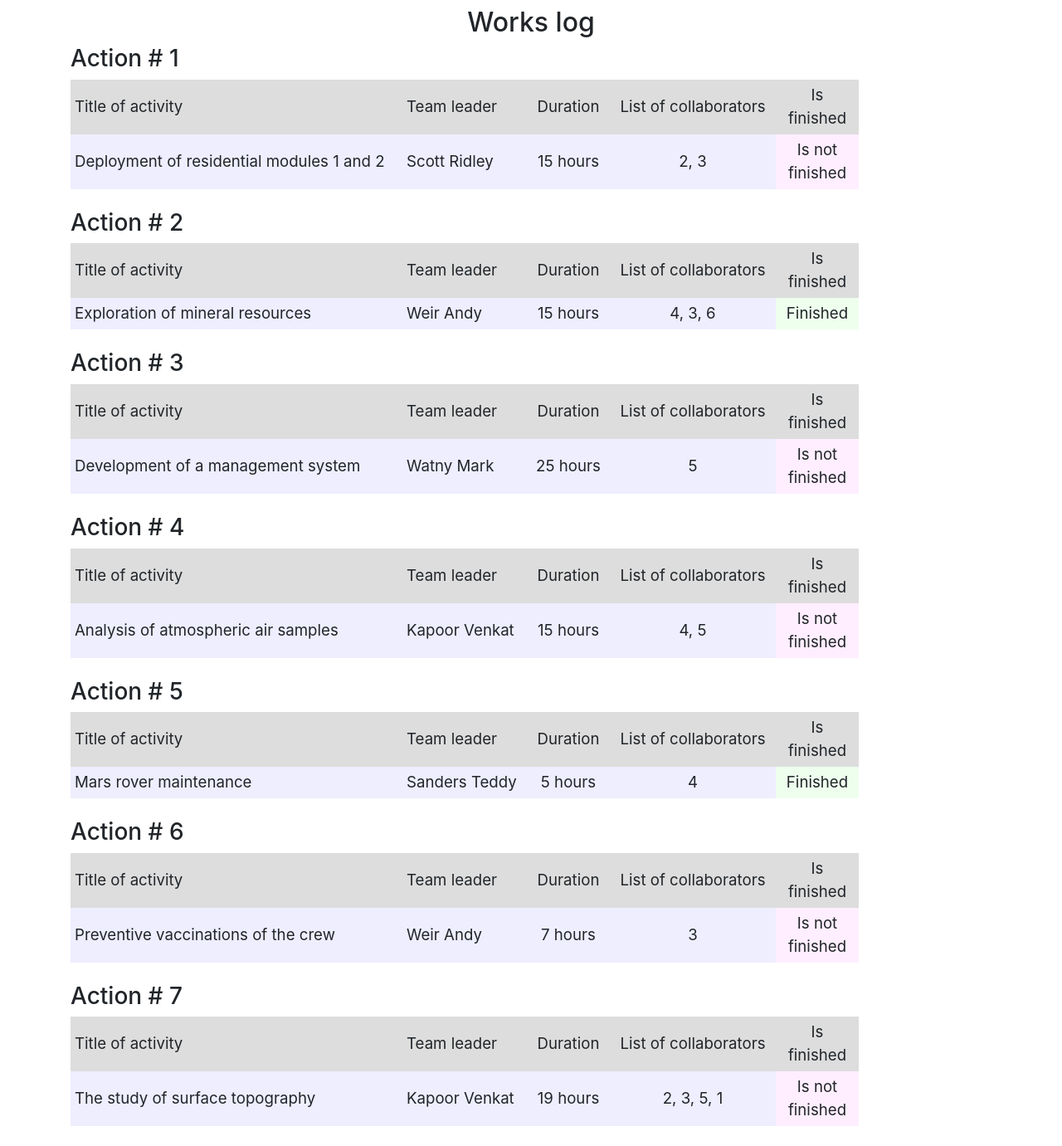
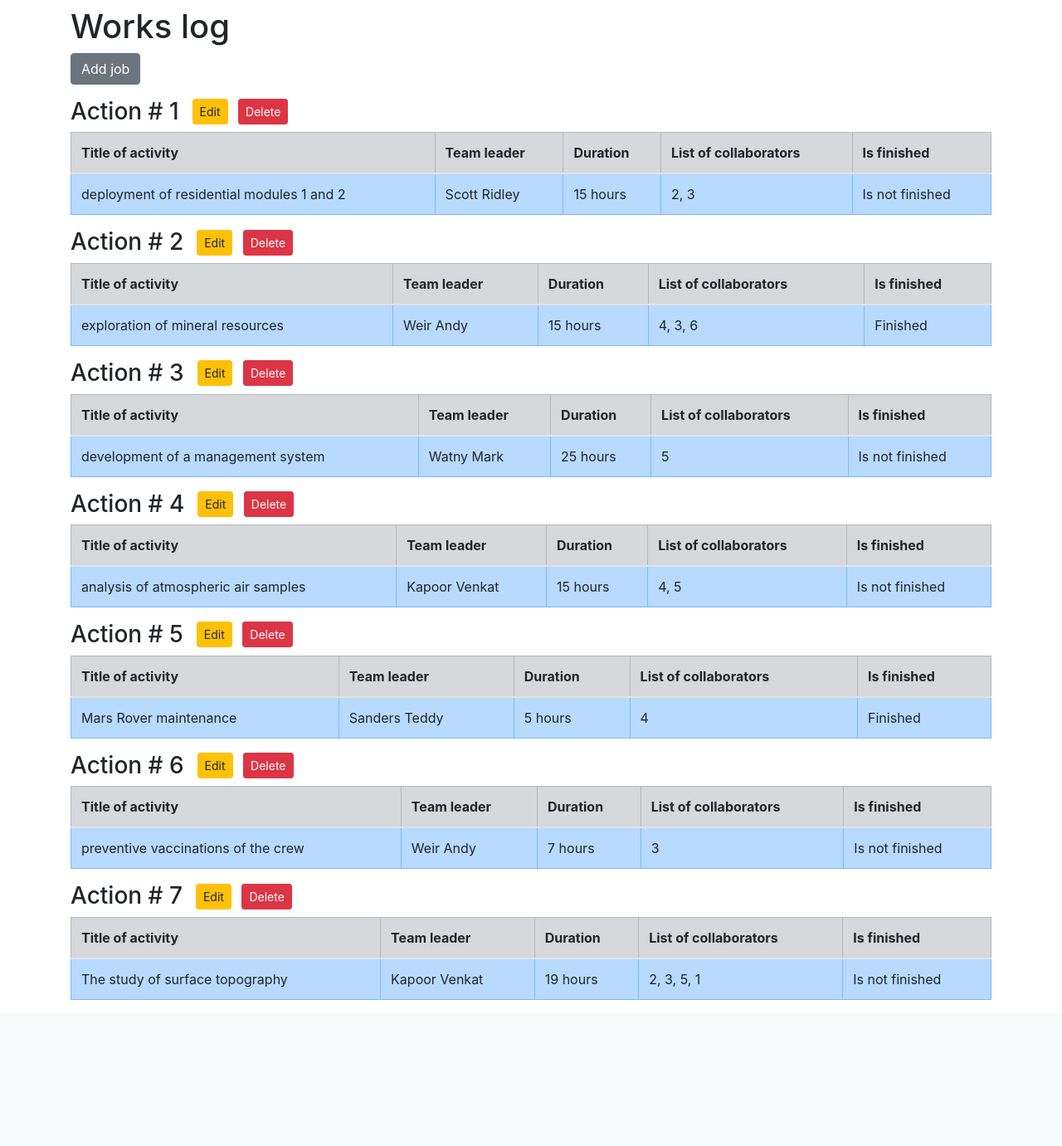
Before and after one commit to SkiFlye/Yandex-Lyceum-tasks, a Flask app: page / in a window 1280 px wide. Shown: the part 141-1522 px from the top of the page at 83% size. After the commit the page ends 1346 px from the top, so only its background shows below. Run offline with Flask 3, Linux system fonts and the light colour scheme; a user stored in the database is signed in; data comes from the database, SQL or seed files in the repository; some libraries are stand-ins or nearby versions.

Commit message:
Added edits to tasks The finished app

```diff
--- a/WEB4/main_add_job.py
+++ b/WEB4/main_add_job.py
@@ -72,15 +72,53 @@ def addjob():
     if form.validate_on_submit():
         db_sess = db_session.create_session()
         job = Jobs()
-        job.job = form.job_title.data
-        job.team_leader = int(form.leader_id.data)
-        job.work_size = int(form.duration.data)
-        job.collaborators = form.team_members.data
-        job.is_finished = form.completed.data
+        job.job = form.job.data
+        job.team_leader = current_user.id
+        job.work_size = int(form.work_size.data)
+        job.collaborators = form.collaborators.data
+        job.is_finished = form.is_finished.data
         db_sess.add(job)
         db_sess.commit()
         return redirect('/')
     return render_template('addjob.html', title='Adding a Job', form=form)
+
+
+@app.route('/edit_job/<int:job_id>', methods=['GET', 'POST'])
+@login_required
+def edit_job(job_id):
+    form = AddJobForm()
+    db_sess = db_session.create_session()
+    job = db_sess.query(Jobs).filter(Jobs.id == job_id).first()
+    if not job:
+        return render_template('error.html', message='Job not found')
+    if current_user.id != 1 and job.team_leader != current_user.id:
+        return render_template('error.html', message='You do not have permission to edit this job')
+    if form.validate_on_submit():
+        job.job = form.job.data
+        job.work_size = int(form.work_size.data)
+        job.collaborators = form.collaborators.data
+        job.is_finished = form.is_finished.data
+        db_sess.commit()
+        return redirect('/')
+    form.job.data = job.job
+    form.work_size.data = job.work_size
+    form.collaborators.data = job.collaborators
+    form.is_finished.data = job.is_finished
+    return render_template('addjob.html', title='Editing a Job', form=form)
+
+
+@app.route('/delete_job/<int:job_id>', methods=['GET'])
+@login_required
+def delete_job(job_id):
+    db_sess = db_session.create_session()
+    job = db_sess.query(Jobs).filter(Jobs.id == job_id).first()
+    if not job:
+        return render_template('error.html', message='Job not found')
+    if current_user.id != 1 and job.team_leader != current_user.id:
+        return render_template('error.html', message='You do not have permission to delete this job')
+    db_sess.delete(job)
+    db_sess.commit()
+    return redirect('/')
 
 
 @app.route("/")
--- a/WEB4/templates/index.html
+++ b/WEB4/templates/index.html
@@ -1,34 +1,39 @@
 {% extends "base.html" %}
 
 {% block content %}
-<meta charset="UTF-8">
-<h2 align="center">Works log</h2>
+<h1>Works log</h1>
+{% if current_user.is_authenticated %}
+    <a href="/addjob" class="btn btn-secondary mb-3">Add job</a>
+{% endif %}
 {% for job in jobs %}
-<h3>Action # {{ job.id }}</h3>
-<div class="table_container">
-    <table class="my_table">
-        <tr class="my_row">
-            <td class="title" width="400px" bgcolor="#dddddd">Title of activity</td>
-            <td class="title" width="150px" bgcolor="#dddddd">Team leader</td>
-            <td class="title" width="100px" bgcolor="#dddddd" align="center">Duration</td>
-            <td class="title" width="200px" bgcolor="#dddddd" align="center">List of collaborators</td>
-            <td class="title" width="100px" bgcolor="#dddddd" align="center">Is finished</td>
+<div class="d-flex align-items-center mb-2">
+    <h3 class="mb-0 mr-3">Action # {{ job.id }}</h3>
+    {% if current_user.is_authenticated and (current_user.id == 1 or current_user.id == job.team_leader) %}
+        <div>
+            <a href="/edit_job/{{ job.id }}" class="btn btn-warning btn-sm mr-2">Edit</a>
+            <a href="/delete_job/{{ job.id }}" class="btn btn-danger btn-sm" onclick="return confirm('Are you sure?')">Delete</a>
+        </div>
+    {% endif %}
+</div>
+<table class="table table-bordered">
+    <thead class="table-secondary">
+        <tr>
+            <th>Title of activity</th>
+            <th>Team leader</th>
+            <th>Duration</th>
+            <th>List of collaborators</th>
+            <th>Is finished</th>
         </tr>
-        <tr class="my_row">
-            <td class="ordinary" bgcolor="#eeeeff">{{ job.job.capitalize() }}</td>
-            <td class="ordinary" bgcolor="#eeeeff">{{ names[job.team_leader][0] }} {{ names[job.team_leader][1] }}</td>
-            <td class="ordinary" bgcolor="#eeeeff" align="center">{{ job.work_size }} hours</td>
-            <td class="ordinary" bgcolor="#eeeeff" align="center">{{ job.collaborators }}</td>
-            {% if job.is_finished %}
-            <td class="ordinary" bgcolor="#eeffee" align="center">Finished</td>
-            {% else %}
-            <td class="ordinary" bgcolor="#ffeeff" align="center">Is not finished</td>
-            {% endif %}
+    </thead>
+    <tbody>
+        <tr class="table-primary">
+            <td>{{ job.job }}</td>
+            <td>{{ names[job.team_leader][0] }} {{ names[job.team_leader][1] }}</td>
+            <td>{{ job.work_size }} hours</td>
+            <td>{{ job.collaborators }}</td>
+            <td>{% if job.is_finished %}Finished{% else %}Is not finished{% endif %}</td>
         </tr>
-
-    </table>
-</div>
-<br>
+    </tbody>
+</table>
 {% endfor %}
-
 {% endblock %}
```
Also changed, not shown: WEB4/data/add_job.py (+5 -8 lines), WEB4/templates/addjob.html (+0 -7 lines).
